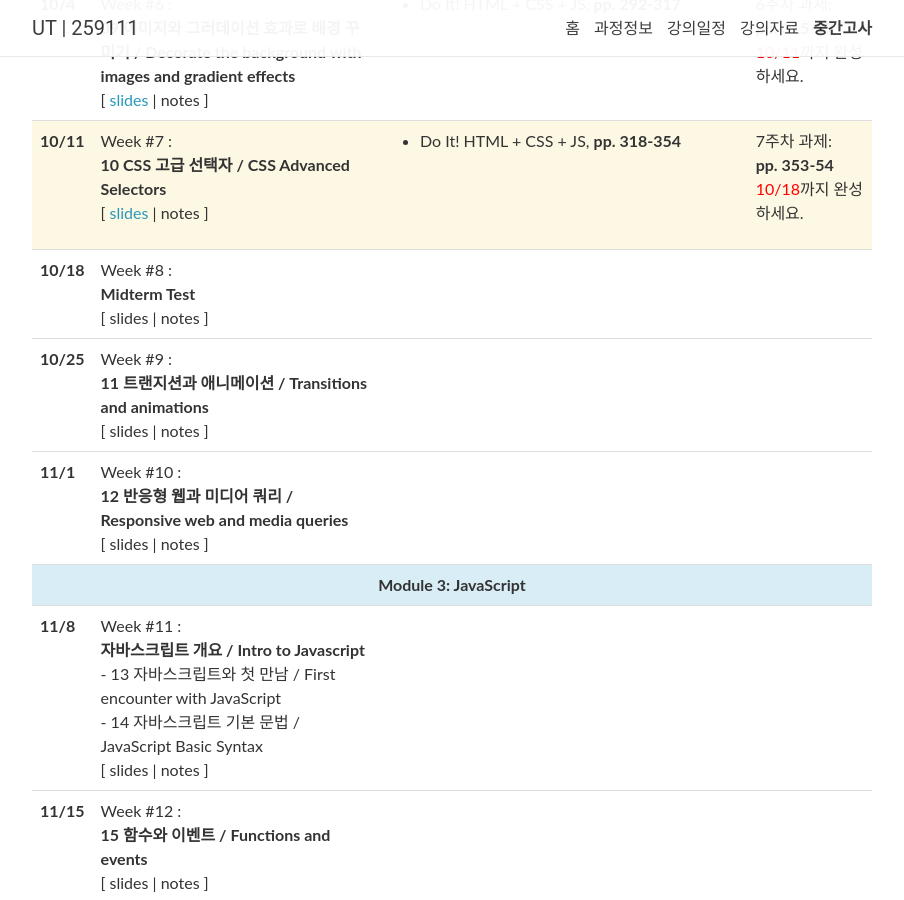
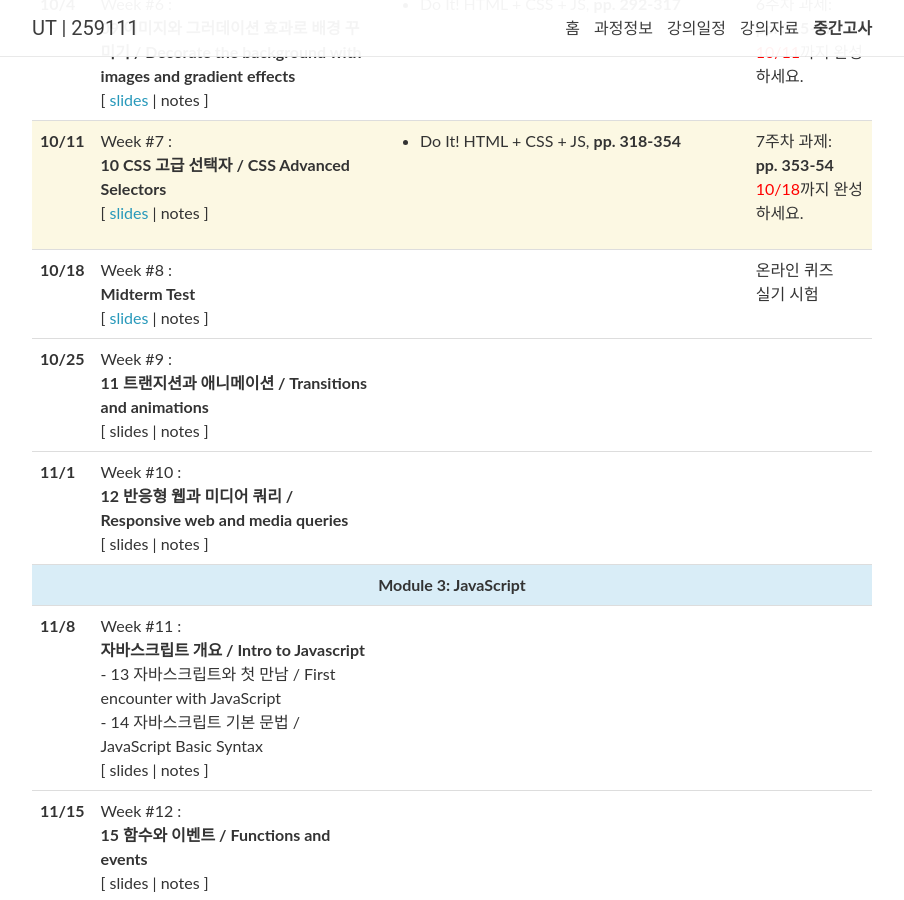
Before and after one commit to 2023-aaronkr/ut-web, a Jekyll site: the page built from _pages/lectures.md, in a window 1280 px wide and 900 px high, scrolled down 1181 px. Shown: the whole window, without its empty margins (188-1092 px from the left). Built offline with Jekyll 4.4.1, drawn with Linux system fonts in a browser that asks for light colours; nearby versions of some CDN libraries; comment, search, counter and statistics services are not loaded.

```diff
--- a/_data/lectures.yml
+++ b/_data/lectures.yml
@@ -90,6 +90,11 @@
   week: 8
   title: >
     <strong>Midterm Test</strong>
+  slides: "https://docs.google.com/presentation/d/15WydvxjqjjH7RNeG9wLFe8HEHfU3GojdM2AtWJdzlD4/edit?usp=sharing"
+  readings:
+  logistics: >
+    온라인 퀴즈<br>
+    실기 시험
 
 - date: 10/25
   week: 9
```
